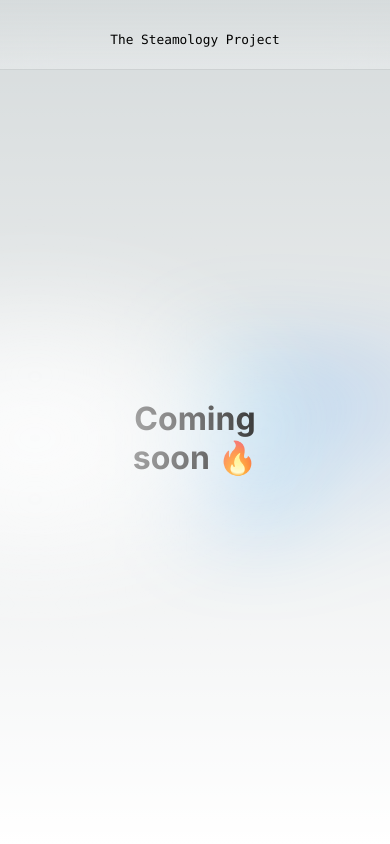
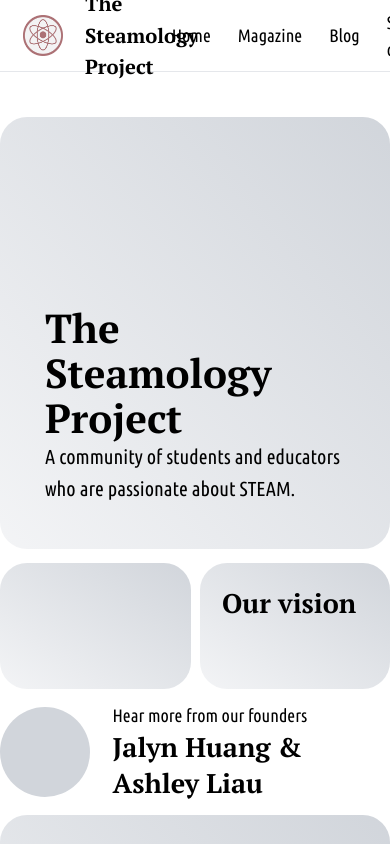
Before and after one commit to manuthecoder/TSP-website, a Next.js app: page / in a window 390 px wide. Shown: the top 844 px of the page. Built offline with nearby package versions, Linux system fonts and the light colour scheme.

Commit message:
delete 2 files and update 4 files

```diff
--- a/app/globals.css
+++ /dev/null
@@ -1,107 +0,0 @@
-:root {
-  --max-width: 1100px;
-  --border-radius: 12px;
-  --font-mono: ui-monospace, Menlo, Monaco, 'Cascadia Mono', 'Segoe UI Mono',
-    'Roboto Mono', 'Oxygen Mono', 'Ubuntu Monospace', 'Source Code Pro',
-    'Fira Mono', 'Droid Sans Mono', 'Courier New', monospace;
-
-  --foreground-rgb: 0, 0, 0;
-  --background-start-rgb: 214, 219, 220;
-  --background-end-rgb: 255, 255, 255;
-
-  --primary-glow: conic-gradient(
-    from 180deg at 50% 50%,
-    #16abff33 0deg,
-    #0885ff33 55deg,
-    #54d6ff33 120deg,
-    #0071ff33 160deg,
-    transparent 360deg
-  );
-  --secondary-glow: radial-gradient(
-    rgba(255, 255, 255, 1),
-    rgba(255, 255, 255, 0)
-  );
-
-  --tile-start-rgb: 239, 245, 249;
-  --tile-end-rgb: 228, 232, 233;
-  --tile-border: conic-gradient(
-    #00000080,
-    #00000040,
-    #00000030,
-    #00000020,
-    #00000010,
-    #00000010,
-    #00000080
-  );
-
-  --callout-rgb: 238, 240, 241;
-  --callout-border-rgb: 172, 175, 176;
-  --card-rgb: 180, 185, 188;
-  --card-border-rgb: 131, 134, 135;
-}
-
-@media (prefers-color-scheme: dark) {
-  :root {
-    --foreground-rgb: 255, 255, 255;
-    --background-start-rgb: 0, 0, 0;
-    --background-end-rgb: 0, 0, 0;
-
-    --primary-glow: radial-gradient(rgba(1, 65, 255, 0.4), rgba(1, 65, 255, 0));
-    --secondary-glow: linear-gradient(
-      to bottom right,
-      rgba(1, 65, 255, 0),
-      rgba(1, 65, 255, 0),
-      rgba(1, 65, 255, 0.3)
-    );
-
-    --tile-start-rgb: 2, 13, 46;
-    --tile-end-rgb: 2, 5, 19;
-    --tile-border: conic-gradient(
-      #ffffff80,
-      #ffffff40,
-      #ffffff30,
-      #ffffff20,
-      #ffffff10,
-      #ffffff10,
-      #ffffff80
-    );
-
-    --callout-rgb: 20, 20, 20;
-    --callout-border-rgb: 108, 108, 108;
-    --card-rgb: 100, 100, 100;
-    --card-border-rgb: 200, 200, 200;
-  }
-}
-
-* {
-  box-sizing: border-box;
-  padding: 0;
-  margin: 0;
-}
-
-html,
-body {
-  max-width: 100vw;
-  overflow-x: hidden;
-}
-
-body {
-  color: rgb(var(--foreground-rgb));
-  background: linear-gradient(
-      to bottom,
-      transparent,
-      rgb(var(--background-end-rgb))
-    )
-    rgb(var(--background-start-rgb));
-}
-
-a {
-  color: inherit;
-  text-decoration: none;
-}
-
-@media (prefers-color-scheme: dark) {
-  html {
-    color-scheme: dark;
-  }
-}
--- /dev/null
+++ b/app/globals.scss
@@ -0,0 +1,54 @@
+@tailwind base;
+@tailwind components;
+@tailwind utilities;
+
+:root {
+  --font-body: "Ubuntu Condensed", sans-serif;
+  --font-heading: "PT Serif", serif;
+}
+
+* {
+  font-family: var(--font-body);
+}
+.font-heading {
+  font-family: var(--font-heading);
+}
+
+html,
+body {
+  margin: 0;
+  font-size: 18px;
+}
+
+@layer components {
+  // Navbar
+  .navbar {
+    @apply flex fixed top-0 py-3 border-b w-full px-5 h-16 items-center z-10 backdrop-blur-lg bg-[rgba(255,255,255,.5)];
+
+    & .navbar__logo {
+      @apply flex items-center gap-5 mr-auto;
+    }
+
+    & .navbar__search {
+      @apply block max-w-xs w-full rounded-md bg-gray-100 border-transparent focus:border-gray-500 focus:bg-white focus:ring-0 ml-1 h-10;
+    }
+    & .navbar__link {
+      @apply flex items-center rounded-md hover:bg-gray-100 px-3 h-10;
+    }
+  }
+
+  // Container
+  .container {
+    @apply pt-16 mt-10 w-full mx-auto;
+  }
+
+  // Banner
+  .banner {
+    @apply flex items-end p-10 h-96 w-full rounded-3xl bg-gradient-to-tr from-gray-100 to-gray-300;
+  }
+
+  // Grid
+  .box {
+    @apply w-full rounded-3xl bg-gradient-to-tr from-gray-100 to-gray-300 p-5;
+  }
+}
--- a/app/layout.tsx
+++ b/app/layout.tsx
@@ -1,4 +1,4 @@
-import "./globals.css";
+import "./globals.scss";
 import type { Metadata } from "next";
 import { Inter } from "next/font/google";
 
@@ -16,6 +16,18 @@ export default function RootLayout({
 }) {
   return (
     <html lang="en">
+      <head>
+        <link rel="preconnect" href="https://fonts.googleapis.com" />
+        <link
+          rel="preconnect"
+          href="https://fonts.gstatic.com"
+          crossOrigin="anonymous"
+        />
+        <link
+          href="https://fonts.googleapis.com/css2?family=PT+Serif:wght@700&family=Ubuntu+Condensed&display=swap"
+          rel="stylesheet"
+        />
+      </head>
       <body className={inter.className}>{children}</body>
     </html>
   );
--- /dev/null
+++ b/app/navbar.tsx
@@ -0,0 +1,30 @@
+import Image from "next/image";
+import Link from "next/link";
+
+export function Navbar() {
+  return (
+    <div className="navbar">
+      <div className="navbar__logo">
+        <Image src="/logo.svg" alt="Steamology Logo" width={40} height={40} />
+        <h1 className="font-heading text-lg">The Steamology Project</h1>
+      </div>
+
+      {/* Links */}
+      {[
+        { name: "Home", href: "/home" },
+        { name: "Magazine", href: "/magazine" },
+        { name: "Blog", href: "/blog" },
+        { name: "Start a chapter", href: "/start-a-chapter" },
+        { name: "About us", href: "/about" },
+        { name: "Donate now", href: "/donate-now" },
+      ].map(({ name, href }) => (
+        <Link key={href} className="navbar__link" href={href}>
+          {name}
+        </Link>
+      ))}
+
+      {/* Search */}
+      <input type="text" placeholder="Search..." className="navbar__search" />
+    </div>
+  );
+}
--- a/app/page.module.css
+++ /dev/null
@@ -1,229 +0,0 @@
-.main {
-  display: flex;
-  flex-direction: column;
-  justify-content: space-between;
-  align-items: center;
-  padding: 6rem;
-  min-height: 100vh;
-}
-
-.description {
-  display: inherit;
-  justify-content: inherit;
-  align-items: inherit;
-  font-size: 0.85rem;
-  max-width: var(--max-width);
-  width: 100%;
-  z-index: 2;
-  font-family: var(--font-mono);
-}
-
-.description a {
-  display: flex;
-  justify-content: center;
-  align-items: center;
-  gap: 0.5rem;
-}
-
-.description p {
-  position: relative;
-  margin: 0;
-  padding: 1rem;
-  background-color: rgba(var(--callout-rgb), 0.5);
-  border: 1px solid rgba(var(--callout-border-rgb), 0.3);
-  border-radius: var(--border-radius);
-}
-
-.code {
-  font-weight: 700;
-  font-family: var(--font-mono);
-}
-
-.grid {
-  display: grid;
-  grid-template-columns: repeat(4, minmax(25%, auto));
-  width: var(--max-width);
-  max-width: 100%;
-}
-
-.card {
-  padding: 1rem 1.2rem;
-  border-radius: var(--border-radius);
-  background: rgba(var(--card-rgb), 0);
-  border: 1px solid rgba(var(--card-border-rgb), 0);
-  transition: background 200ms, border 200ms;
-}
-
-.card span {
-  display: inline-block;
-  transition: transform 200ms;
-}
-
-.card h2 {
-  font-weight: 600;
-  margin-bottom: 0.7rem;
-}
-
-.card p {
-  margin: 0;
-  opacity: 0.6;
-  font-size: 0.9rem;
-  line-height: 1.5;
-  max-width: 30ch;
-}
-
-.center {
-  display: flex;
-  justify-content: center;
-  align-items: center;
-  position: relative;
-  padding: 4rem 0;
-}
-
-.center::before {
-  background: var(--secondary-glow);
-  border-radius: 50%;
-  width: 480px;
-  height: 360px;
-  margin-left: -400px;
-}
-
-.center::after {
-  background: var(--primary-glow);
-  width: 240px;
-  height: 180px;
-  z-index: -1;
-}
-
-.center::before,
-.center::after {
-  content: '';
-  left: 50%;
-  position: absolute;
-  filter: blur(45px);
-  transform: translateZ(0);
-}
-
-.logo {
-  position: relative;
-}
-/* Enable hover only on non-touch devices */
-@media (hover: hover) and (pointer: fine) {
-  .card:hover {
-    background: rgba(var(--card-rgb), 0.1);
-    border: 1px solid rgba(var(--card-border-rgb), 0.15);
-  }
-
-  .card:hover span {
-    transform: translateX(4px);
-  }
-}
-
-@media (prefers-reduced-motion) {
-  .card:hover span {
-    transform: none;
-  }
-}
-
-/* Mobile */
-@media (max-width: 700px) {
-  .content {
-    padding: 4rem;
-  }
-
-  .grid {
-    grid-template-columns: 1fr;
-    margin-bottom: 120px;
-    max-width: 320px;
-    text-align: center;
-  }
-
-  .card {
-    padding: 1rem 2.5rem;
-  }
-
-  .card h2 {
-    margin-bottom: 0.5rem;
-  }
-
-  .center {
-    padding: 8rem 0 6rem;
-  }
-
-  .center::before {
-    transform: none;
-    height: 300px;
-  }
-
-  .description {
-    font-size: 0.8rem;
-  }
-
-  .description a {
-    padding: 1rem;
-  }
-
-  .description p,
-  .description div {
-    display: flex;
-    justify-content: center;
-    position: fixed;
-    width: 100%;
-  }
-
-  .description p {
-    align-items: center;
-    inset: 0 0 auto;
-    padding: 2rem 1rem 1.4rem;
-    border-radius: 0;
-    border: none;
-    border-bottom: 1px solid rgba(var(--callout-border-rgb), 0.25);
-    background: linear-gradient(
-      to bottom,
-      rgba(var(--background-start-rgb), 1),
-      rgba(var(--callout-rgb), 0.5)
-    );
-    background-clip: padding-box;
-    backdrop-filter: blur(24px);
-  }
-
-  .description div {
-    align-items: flex-end;
-    pointer-events: none;
-    inset: auto 0 0;
-    padding: 2rem;
-    height: 200px;
-    background: linear-gradient(
-      to bottom,
-      transparent 0%,
-      rgb(var(--background-end-rgb)) 40%
-    );
-    z-index: 1;
-  }
-}
-
-/* Tablet and Smaller Desktop */
-@media (min-width: 701px) and (max-width: 1120px) {
-  .grid {
-    grid-template-columns: repeat(2, 50%);
-  }
-}
-
-@media (prefers-color-scheme: dark) {
-  .vercelLogo {
-    filter: invert(1);
-  }
-
-  .logo {
-    filter: invert(1) drop-shadow(0 0 0.3rem #ffffff70);
-  }
-}
-
-@keyframes rotate {
-  from {
-    transform: rotate(360deg);
-  }
-  to {
-    transform: rotate(0deg);
-  }
-}
--- a/app/page.tsx
+++ b/app/page.tsx
@@ -1,23 +1,44 @@
-import Image from "next/image";
-import styles from "./page.module.css";
+import { Navbar } from "./navbar";
 
 export default function Home() {
   return (
-    <main className={styles.main}>
-      <div className={styles.description}>
-        <p>The Steamology Project</p>
+    <>
+      <Navbar />
+
+      <div className="container">
+        {/* Banner */}
+        <div className="banner">
+          <div className="banner__content">
+            <h1 className="font-heading text-4xl">The Steamology Project</h1>
+            <p className="font-body text-lg">
+              A community of students and educators who are passionate about
+              STEAM.
+            </p>
+          </div>
+        </div>
+        {/*  */}
+
+        {/* Grid */}
+        <div className="flex mt-3 gap-2">
+          <div className="box"></div>
+          <div className="box">
+            <h1 className="font-heading text-2xl mb-10">Our vision</h1>
+          </div>
+        </div>
+
+        {/* Hear more from our founders */}
+        <div className="flex mt-3 gap-5 items-center">
+          <div className="shrink-0 h-20 w-20 bg-gray-300 rounded-full"></div>
+          <div>
+            <h1 className="text-uppercase">Hear more from our founders</h1>
+            <h1 className="font-heading text-2xl">
+              Jalyn Huang &amp; Ashley Liau
+            </h1>
+          </div>
+        </div>
+        <div className="box mt-3 h-96"></div>
+        {/*  */}
       </div>
-
-      <div
-        className={styles.center}
-        style={{
-          marginBottom: "auto",
-          marginTop: "auto",
-          textAlign:"center"
-        }}
-      >
-        <h1>Coming soon 🔥</h1>
-      </div>
-    </main>
+    </>
   );
 }
--- /dev/null
+++ b/postcss.config.js
@@ -0,0 +1,6 @@
+module.exports = {
+  plugins: {
+    tailwindcss: {},
+    autoprefixer: {},
+  },
+}
--- /dev/null
+++ b/tailwind.config.js
@@ -0,0 +1,15 @@
+/** @type {import('tailwindcss').Config} */
+module.exports = {
+  content: [
+    "./app/**/*.{js,ts,jsx,tsx,mdx}",
+    "./pages/**/*.{js,ts,jsx,tsx,mdx}",
+    "./components/**/*.{js,ts,jsx,tsx,mdx}",
+
+    // Or if using `src` directory:
+    "./src/**/*.{js,ts,jsx,tsx,mdx}",
+  ],
+  theme: {
+    extend: {},
+  },
+  plugins: [require('@tailwindcss/forms')],
+}
```
Also changed, not shown: package.json (+7 -0 lines), public/logo.svg (added), 1 other file (tests, documents, lock files or other folders).
